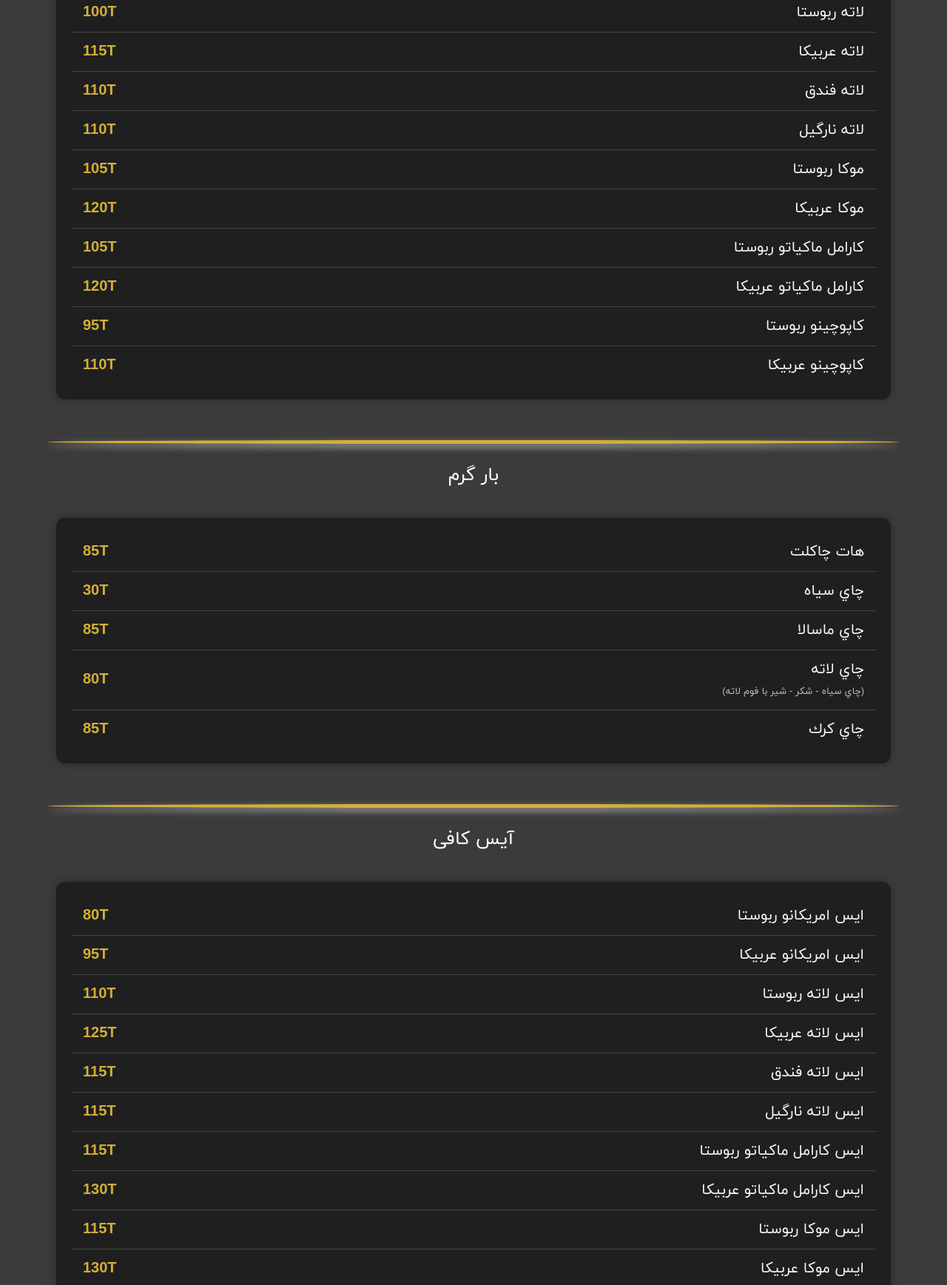
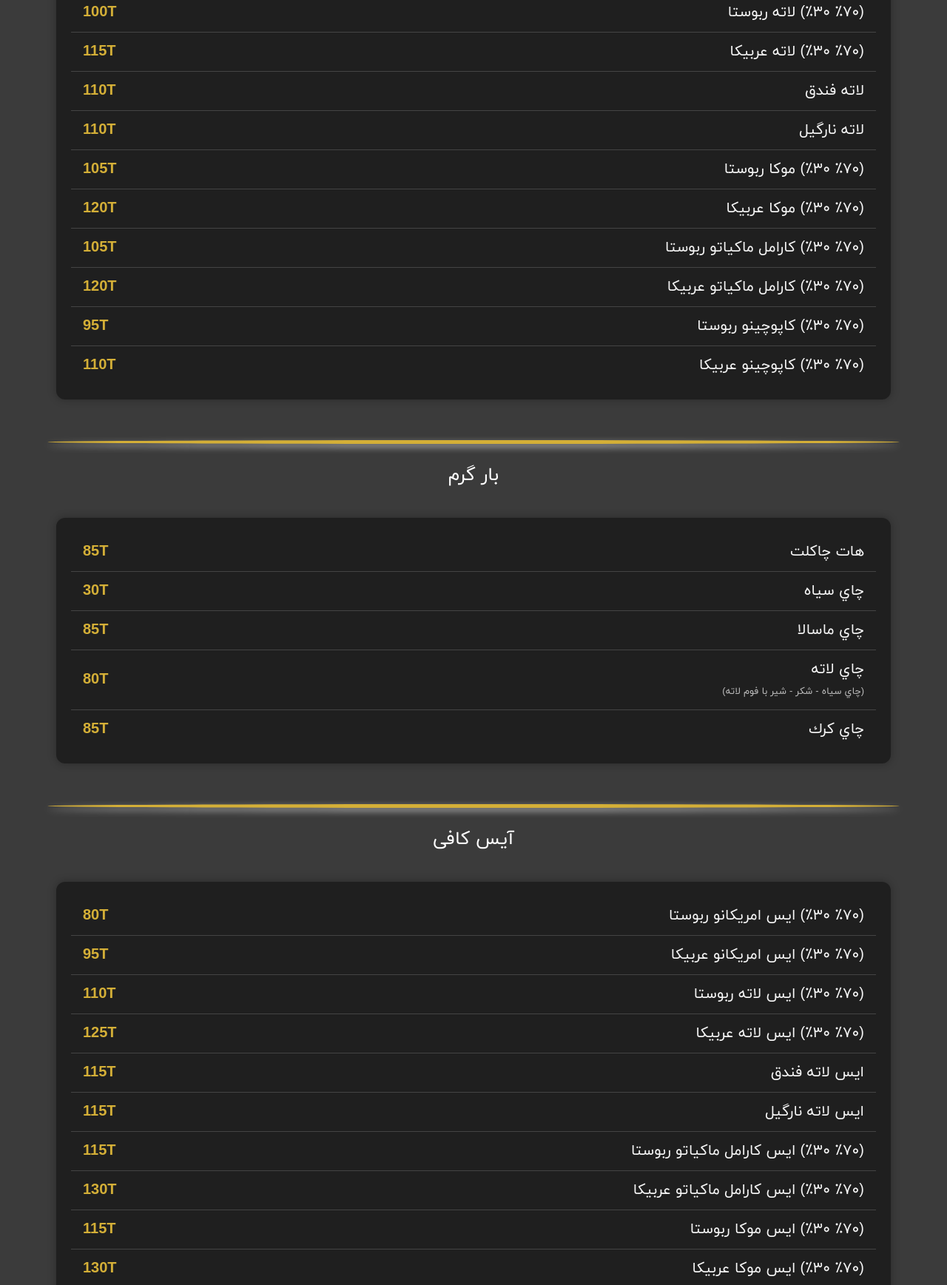
Before and after one commit to Kyarash123/coffee-to, a website: page index.html in a window 1280 px wide. Shown: the part 863-2600 px from the top of the page at 74% size. Drawn offline with Linux system fonts and the light colour scheme; files whose address does not match are found by name.

Commit message:
Update index.html

```diff
--- a/index.html
+++ b/index.html
@@ -57,16 +57,16 @@
               <li><span class="item-name">اسپرسو عربيكا (٧٠٪؜ ٣٠٪؜)</span><span class="item-price">75T</span></li>
               <li><span class="item-name">امريكانو ربوستا (٧٠٪؜ ٣٠٪؜)</span><span class="item-price">70T</span></li>
               <li><span class="item-name">امريكانو عربيكا (٧٠٪؜ ٣٠٪؜)</span><span class="item-price">85T</span></li>
-              <li><span class="item-name">لاته ربوستا</span><span class="item-price">100T</span></li>
-              <li><span class="item-name">لاته عربيكا</span><span class="item-price">115T</span></li>
+              <li><span class="item-name">(٧٠٪؜ ٣٠٪؜) لاته ربوستا</span><span class="item-price">100T</span></li>
+              <li><span class="item-name">(٧٠٪؜ ٣٠٪؜) لاته عربيكا</span><span class="item-price">115T</span></li>
               <li><span class="item-name">لاته فندق</span><span class="item-price">110T</span></li>
               <li><span class="item-name">لاته نارگيل</span><span class="item-price">110T</span></li>
-              <li><span class="item-name">موكا ربوستا</span><span class="item-price">105T</span></li>
-              <li><span class="item-name">موكا عربيكا</span><span class="item-price">120T</span></li>
-              <li><span class="item-name">كارامل ماكياتو ربوستا</span><span class="item-price">105T</span></li>
-              <li><span class="item-name">كارامل ماكياتو عربيكا</span><span class="item-price">120T</span></li>
-              <li><span class="item-name">كاپوچينو ربوستا</span><span class="item-price">95T</span></li>
-              <li><span class="item-name">كاپوچينو عربيكا</span><span class="item-price">110T</span></li>
+              <li><span class="item-name">(٧٠٪؜ ٣٠٪؜) موكا ربوستا</span><span class="item-price">105T</span></li>
+              <li><span class="item-name">(٧٠٪؜ ٣٠٪؜) موكا عربيكا</span><span class="item-price">120T</span></li>
+              <li><span class="item-name">(٧٠٪؜ ٣٠٪؜) كارامل ماكياتو ربوستا</span><span class="item-price">105T</span></li>
+              <li><span class="item-name">(٧٠٪؜ ٣٠٪؜) كارامل ماكياتو عربيكا</span><span class="item-price">120T</span></li>
+              <li><span class="item-name">(٧٠٪؜ ٣٠٪؜) كاپوچينو ربوستا</span><span class="item-price">95T</span></li>
+              <li><span class="item-name">(٧٠٪؜ ٣٠٪؜) كاپوچينو عربيكا</span><span class="item-price">110T</span></li>
             </ul>
           </nav>
 
@@ -95,16 +95,16 @@
         <div class="title-1">آیس کافی</div>
         <nav class="menu-nav">
             <ul class="menu-list">
-              <li><span class="item-name">ايس امريكانو ربوستا</span><span class="item-price">80T</span></li>
-              <li><span class="item-name">ايس امريكانو عربيكا</span><span class="item-price">95T</span></li>
-              <li><span class="item-name">ايس لاته ربوستا</span><span class="item-price">110T</span></li>
-              <li><span class="item-name">ايس لاته عربيكا</span><span class="item-price">125T</span></li>
+              <li><span class="item-name">(٧٠٪؜ ٣٠٪؜) ايس امريكانو ربوستا</span><span class="item-price">80T</span></li>
+              <li><span class="item-name">(٧٠٪؜ ٣٠٪؜) ايس امريكانو عربيكا</span><span class="item-price">95T</span></li>
+              <li><span class="item-name">(٧٠٪؜ ٣٠٪؜) ايس لاته ربوستا</span><span class="item-price">110T</span></li>
+              <li><span class="item-name">(٧٠٪؜ ٣٠٪؜) ايس لاته عربيكا</span><span class="item-price">125T</span></li>
               <li><span class="item-name">ايس لاته فندق</span><span class="item-price">115T</span></li>
               <li><span class="item-name">ايس لاته نارگيل</span><span class="item-price">115T</span></li>
-              <li><span class="item-name">ايس كارامل ماكياتو ربوستا</span><span class="item-price">115T</span></li>
-              <li><span class="item-name">ايس كارامل ماكياتو عربيكا</span><span class="item-price">130T</span></li>
-              <li><span class="item-name">ايس موكا ربوستا</span><span class="item-price">115T</span></li>
-              <li><span class="item-name">ايس موكا عربيكا</span><span class="item-price">130T</span></li>
+              <li><span class="item-name">(٧٠٪؜ ٣٠٪؜) ايس كارامل ماكياتو ربوستا</span><span class="item-price">115T</span></li>
+              <li><span class="item-name">(٧٠٪؜ ٣٠٪؜) ايس كارامل ماكياتو عربيكا</span><span class="item-price">130T</span></li>
+              <li><span class="item-name">(٧٠٪؜ ٣٠٪؜) ايس موكا ربوستا</span><span class="item-price">115T</span></li>
+              <li><span class="item-name">(٧٠٪؜ ٣٠٪؜) ايس موكا عربيكا</span><span class="item-price">130T</span></li>
               <li><span class="item-name">ايس چاكلت</span><span class="item-price">90T</span></li>
             </ul>
           </nav>
@@ -196,7 +196,7 @@
           <footer class="footer">
             <div class="footer-content">
               <p>🤍ممنون که کافه ما رو انتخاب کردید! برای به‌روزترین اخبار و پیشنهادات ما، پیج اینستاگرام‌مون رو دنبال کنید🤍</p>
-              <a href="https://www.instagram.com/yourpage" target="_blank" class="instagram-link">
+              <a href="https://www.instagram.com/to_.coffee_?igsh=d3I1NGJienNheW9u" target="_blank" class="instagram-link">
                 <img src="./images/instagram.png" alt="Instagram" class="instagram-icon">
               </a>
             </div>
```
